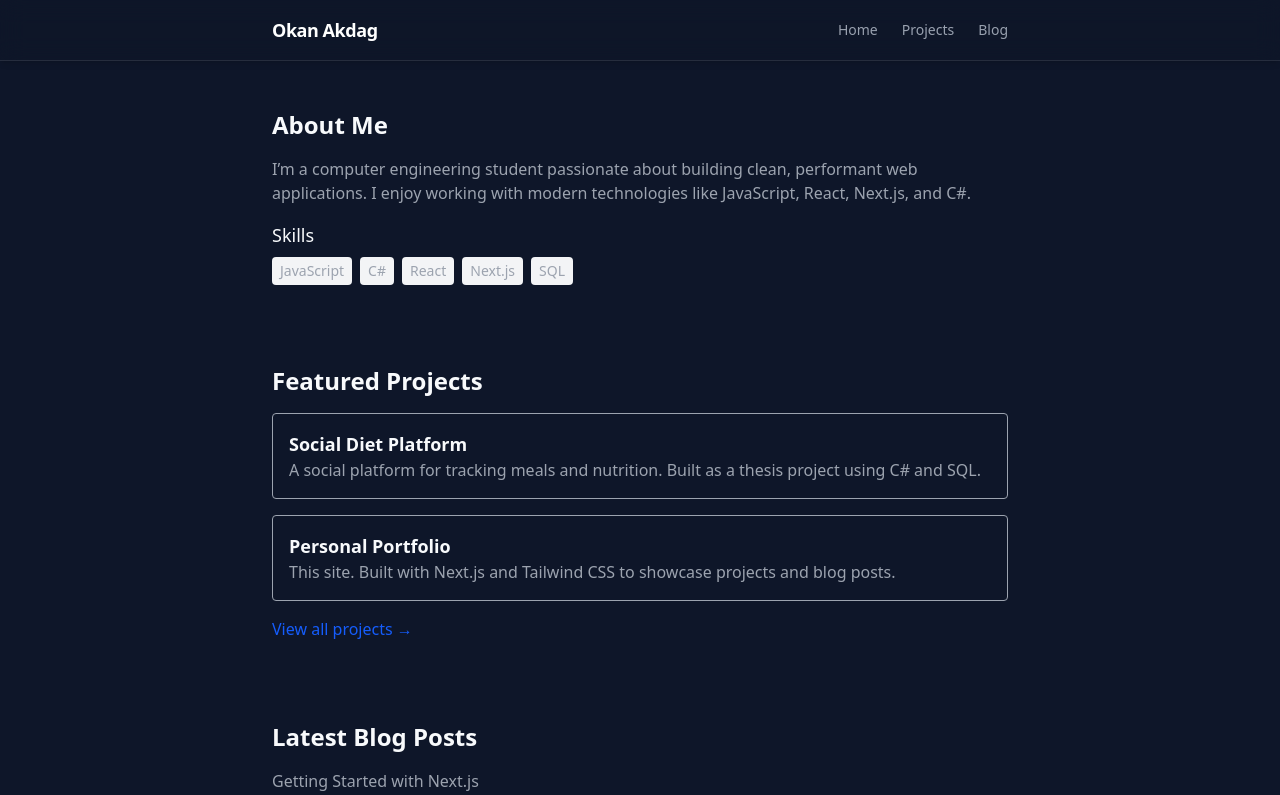
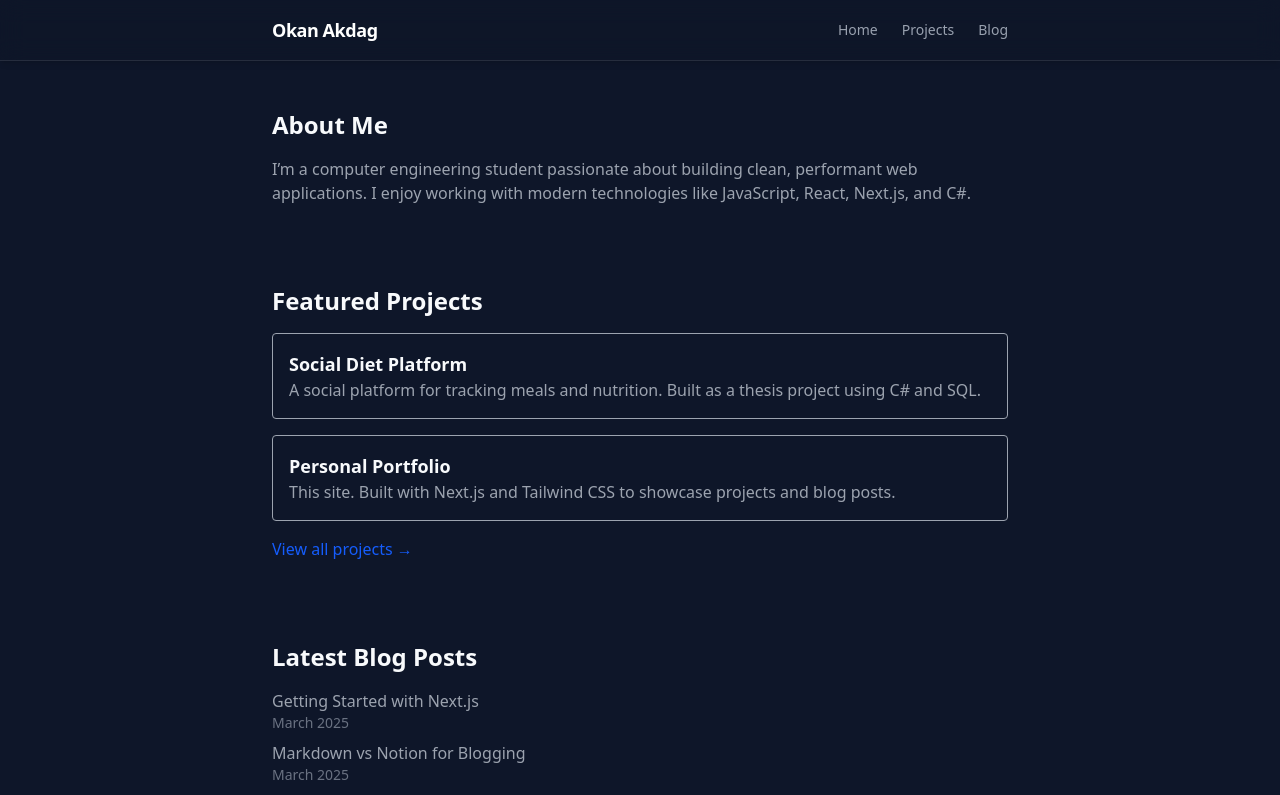
Before and after one commit to okanakdag/okanakdag-website, a Next.js app: page / in a window 1280 px wide. Shown: the top 795 px of the page. Built offline with nearby package versions, Linux system fonts and the light colour scheme.

Commit message:
Removed skills section

```diff
--- a/src/pages/index.js
+++ b/src/pages/index.js
@@ -24,17 +24,6 @@ function AboutSection() {
         I’m a computer engineering student passionate about building clean, performant web applications.
         I enjoy working with modern technologies like JavaScript, React, Next.js, and C#.
       </p>
-
-      <div className="mt-4">
-        <h3 className="text-lg font-medium">Skills</h3>
-        <ul className="flex flex-wrap gap-2 mt-2 text-sm">
-          <li className="bg-gray-100 px-2 py-1 rounded">JavaScript</li>
-          <li className="bg-gray-100 px-2 py-1 rounded">C#</li>
-          <li className="bg-gray-100 px-2 py-1 rounded">React</li>
-          <li className="bg-gray-100 px-2 py-1 rounded">Next.js</li>
-          <li className="bg-gray-100 px-2 py-1 rounded">SQL</li>
-        </ul>
-      </div>
     </section>
   );
 }
```
